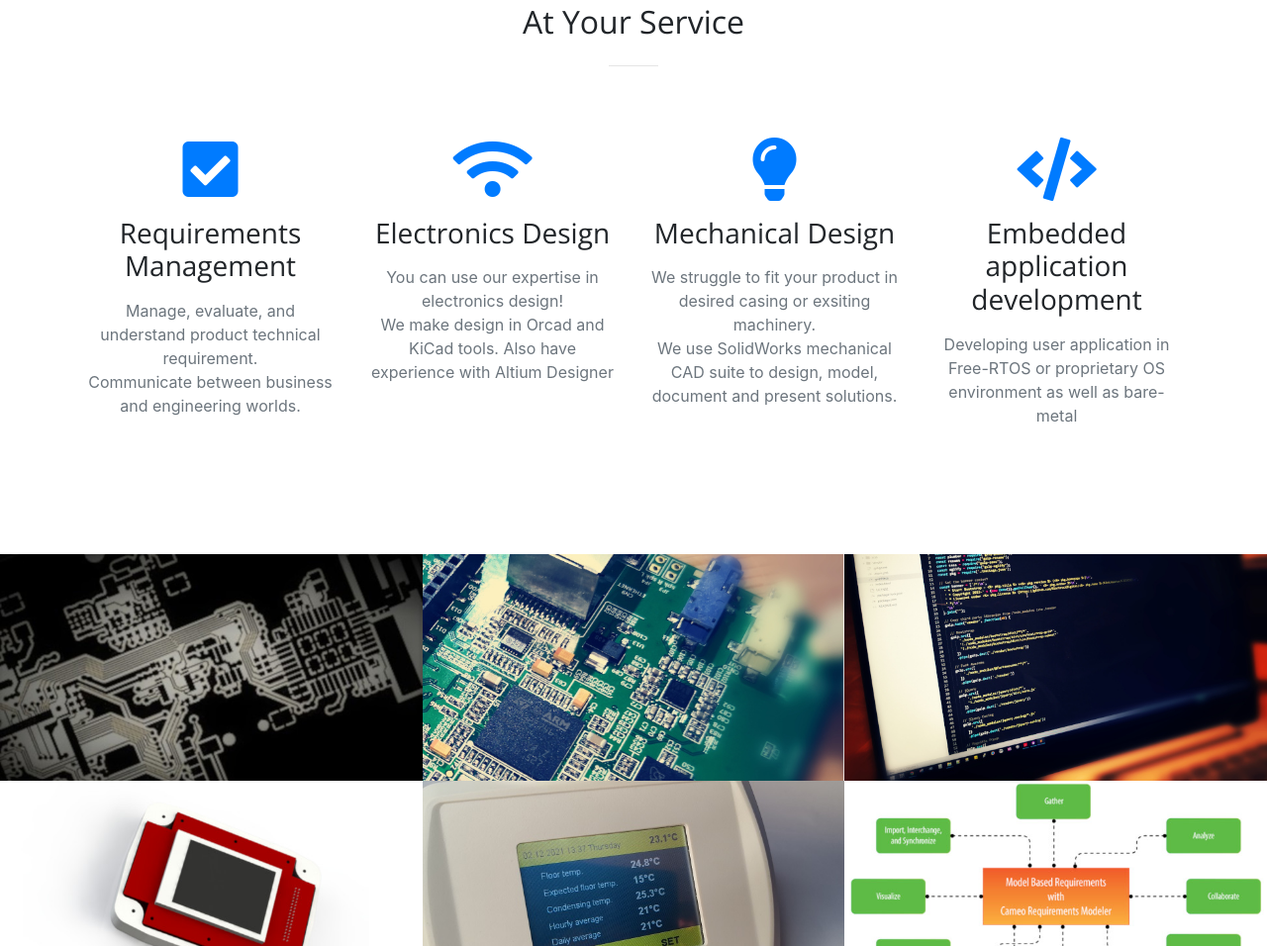
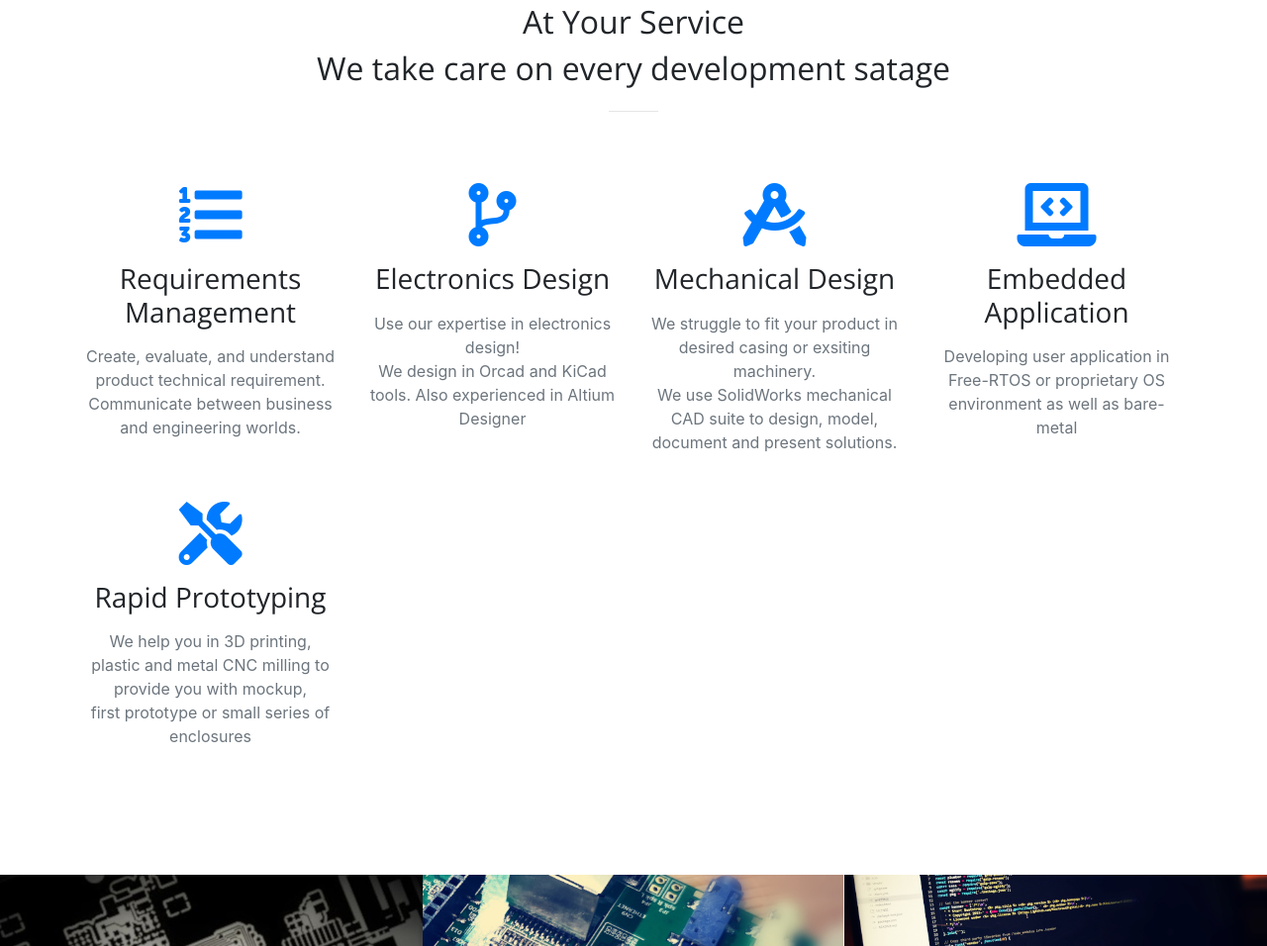
Before and after one commit to atrabit/atrabit.github.io, a website with bundled scripts: page index.html in a window 1280 px wide. Shown: the part 1426-2382 px from the top of the page at 99% size. Built offline with nearby package versions, Linux system fonts and the light colour scheme.

Commit message:
Update index.html
Rapid prototyping added

```diff
--- a/index.html
+++ b/index.html
@@ -116,6 +116,7 @@
       <div class="row">
         <div class="col-lg-12 text-center">
           <h2 class="section-heading">At Your Service</h2>
+          <h2 class="section-heading">We take care on every development satage</h2>
           <hr class="my-4">
         </div>
       </div>
@@ -124,23 +125,23 @@
       <div class="row">
         <div class="col-lg-3 col-md-6 text-center">
           <div class="service-box mt-5 mx-auto">
-            <i class="fas fa-4x fa-check-square text-primary mb-3 sr-icon-1"></i>
+            <i class="fas fa-4x fa-list-ol text-primary mb-3 sr-icon-1"></i>
             <h3 class="mb-3">Requirements Management</h3>
-            <p class="text-muted mb-0">Manage, evaluate, and understand product technical requirement.</p>
+            <p class="text-muted mb-0">Create, evaluate, and understand product technical requirement.</p>
             <p class="text-muted mb-0">Communicate between business and engineering worlds.</p>
           </div>
         </div>
         <div class="col-lg-3 col-md-6 text-center">
           <div class="service-box mt-5 mx-auto">
-            <i class="fas fa-4x fa-wifi text-primary mb-3 sr-icon-2"></i>
+            <i class="fas fa-4x fa-code-branch text-primary mb-3 sr-icon-2"></i>
             <h3 class="mb-3">Electronics Design</h3>
-            <p class="text-muted mb-0">You can use our expertise in electronics design!</p>
-            <p class="text-muted mb-0">We make design in Orcad and KiCad tools. Also have experience with Altium Designer</p>
+            <p class="text-muted mb-0">Use our expertise in electronics design!</p>
+            <p class="text-muted mb-0">We design in Orcad and KiCad tools. Also experienced in Altium Designer</p>
           </div>
         </div>
         <div class="col-lg-3 col-md-6 text-center">
           <div class="service-box mt-5 mx-auto">
-            <i class="fas fa-4x fa-lightbulb text-primary mb-3 sr-icon-3"></i>
+            <i class="fas fa-4x fa-drafting-compass text-primary mb-3 sr-icon-3"></i>
             <h3 class="mb-3">Mechanical Design</h3>
             <p class="text-muted mb-0">We struggle to fit your product in desired casing or exsiting machinery.</p>
             <p class="text-muted mb-0">We use SolidWorks mechanical CAD suite to design, model, document and present solutions.</p>
@@ -148,9 +149,17 @@
         </div>
         <div class="col-lg-3 col-md-6 text-center">
           <div class="service-box mt-5 mx-auto">
-            <i class="fas fa-4x fa-code text-primary mb-3 sr-icon-4"></i>
-            <h3 class="mb-3">Embedded application development</h3>
+            <i class="fas fa-4x fa-laptop-code text-primary mb-3 sr-icon-4"></i>
+            <h3 class="mb-3">Embedded Application</h3>
             <p class="text-muted mb-0">Developing user application in Free-RTOS or proprietary OS environment as well as bare-metal</p>
+          </div>
+		  </div>
+        <div class="col-lg-3 col-md-6 text-center">
+          <div class="service-box mt-5 mx-auto">
+            <i class="fas fa-4x fa-tools text-primary mb-3 sr-icon-4"></i>
+            <h3 class="mb-3">Rapid Prototyping</h3>
+            <p class="text-muted mb-0">We help you in 3D printing, plastic and metal CNC milling to provide you with mockup, </p>
+            <p class="text-muted mb-0">first prototype or small series of enclosures </p>
           </div>
         </div>
       </div>
```
